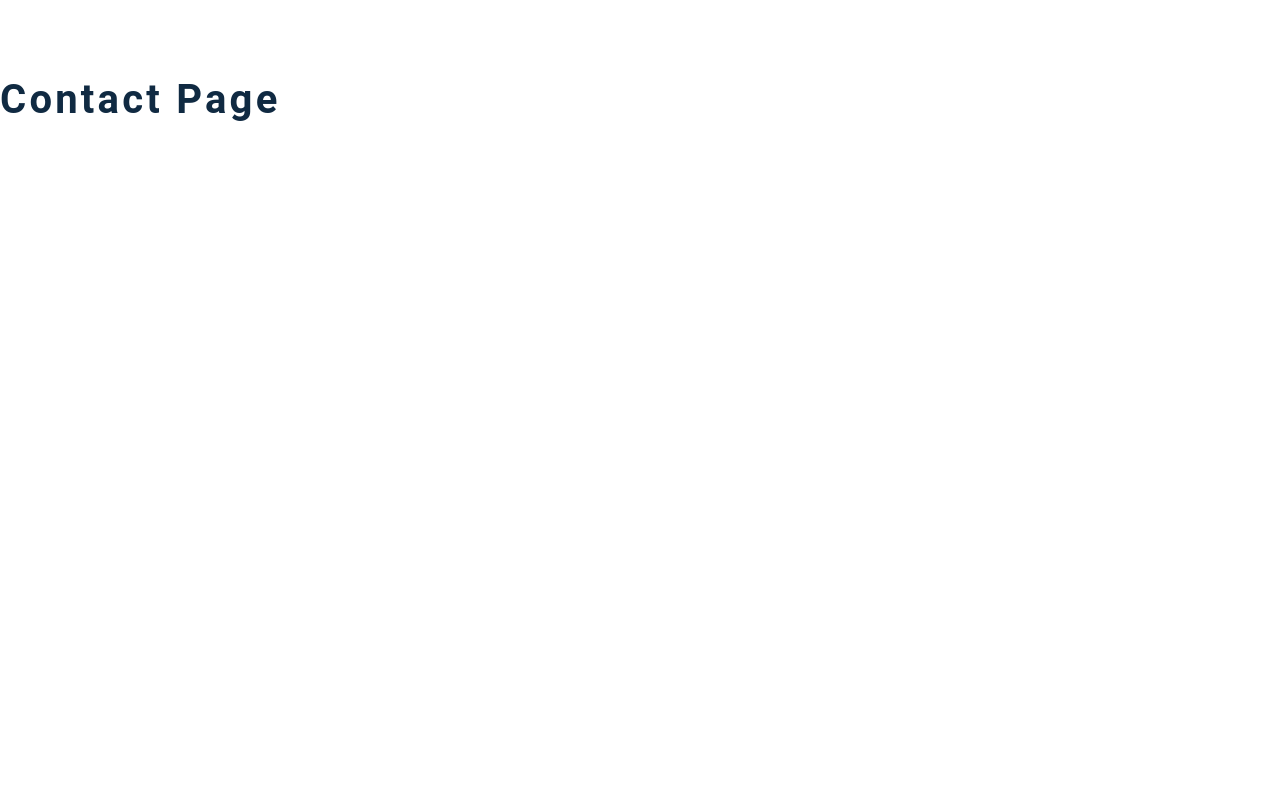
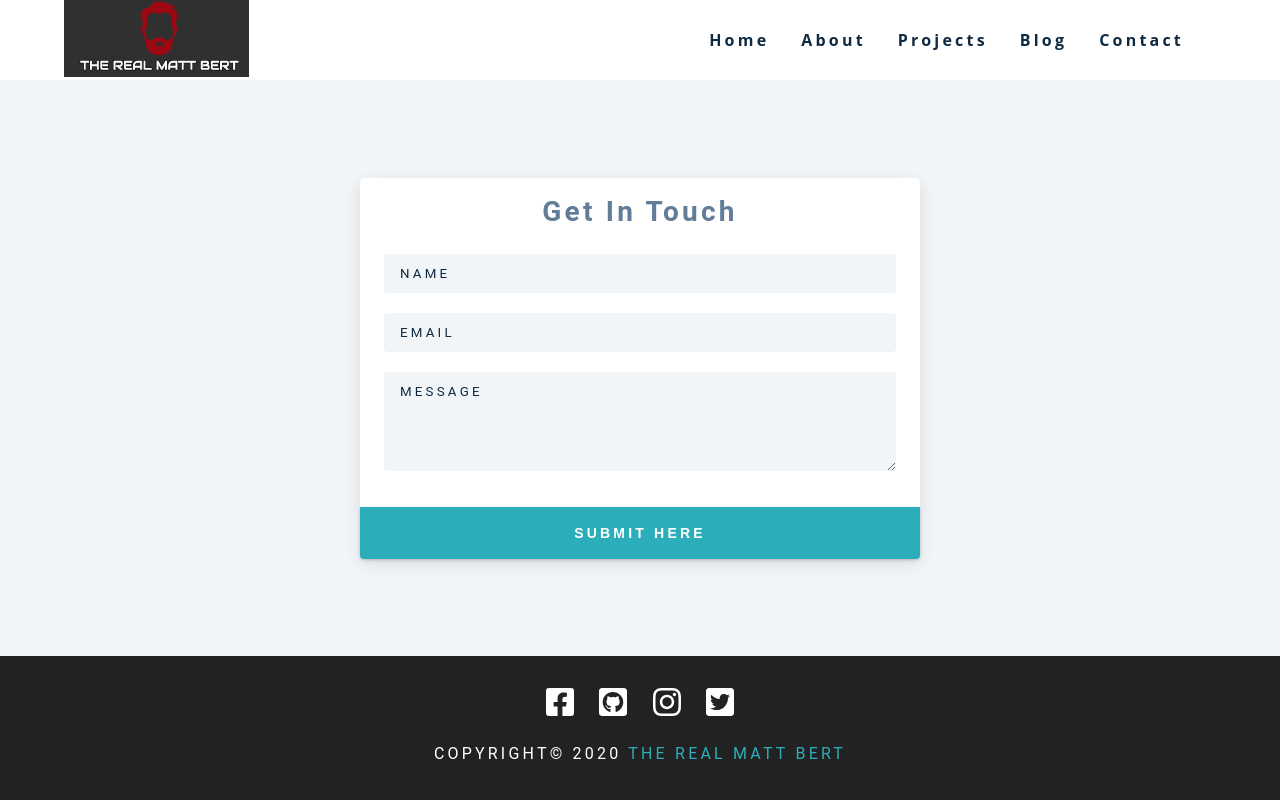
Before and after one commit to matthewbert86/gatsby-site, a Gatsby site: page /contact in a window 1280 px wide. Built offline with nearby package versions, Linux system fonts and the light colour scheme; Gatsby itself is replaced by a stand-in of ours.

```diff
--- a/gatsby-config.js
+++ b/gatsby-config.js
@@ -34,7 +34,7 @@
         //   singleType : `about`
         //  ONLY ADD TO ARRAY IF YOU HAVE DATA IN STRAPI !!!!
         contentTypes: ['jobs', 'projects', 'blogs'],
-        // singleTypes: [],
+         singleTypes: ['about'],
       },
     },
     // {
--- a/src/pages/contact.js
+++ b/src/pages/contact.js
@@ -1,8 +1,43 @@
 import React from "react"
 import Layout from "../components/Layout"
+//import SEO from "../components/SEO"
 
 const contact = () => {
-  return <h2>contact page</h2>
+  return (
+    <Layout>
+      {/*<SEO title="Contact" />*/}
+      <section className="contact-page">
+        <article className="contact-form">
+          <h3>get in touch</h3>
+          <form action="https://formspree.io/moqkkgll" method="POST">
+            <div className="form-group">
+              <input
+                type="text"
+                name="name"
+                placeholder="name"
+                className="form-control"
+              />
+              <input
+                type="email"
+                placeholder="email"
+                name="email"
+                className="form-control"
+              />
+              <textarea
+                name="message"
+                rows="5"
+                placeholder="message"
+                className="form-control"
+              ></textarea>
+            </div>
+            <button type="submit" className="submit-btn btn">
+              submit here
+            </button>
+          </form>
+        </article>
+      </section>
+    </Layout>
+  )
 }
 
 export default contact
```
Also changed, not shown: src/pages/404.js (+13 -1 lines), src/pages/about.js (+49 -2 lines).
